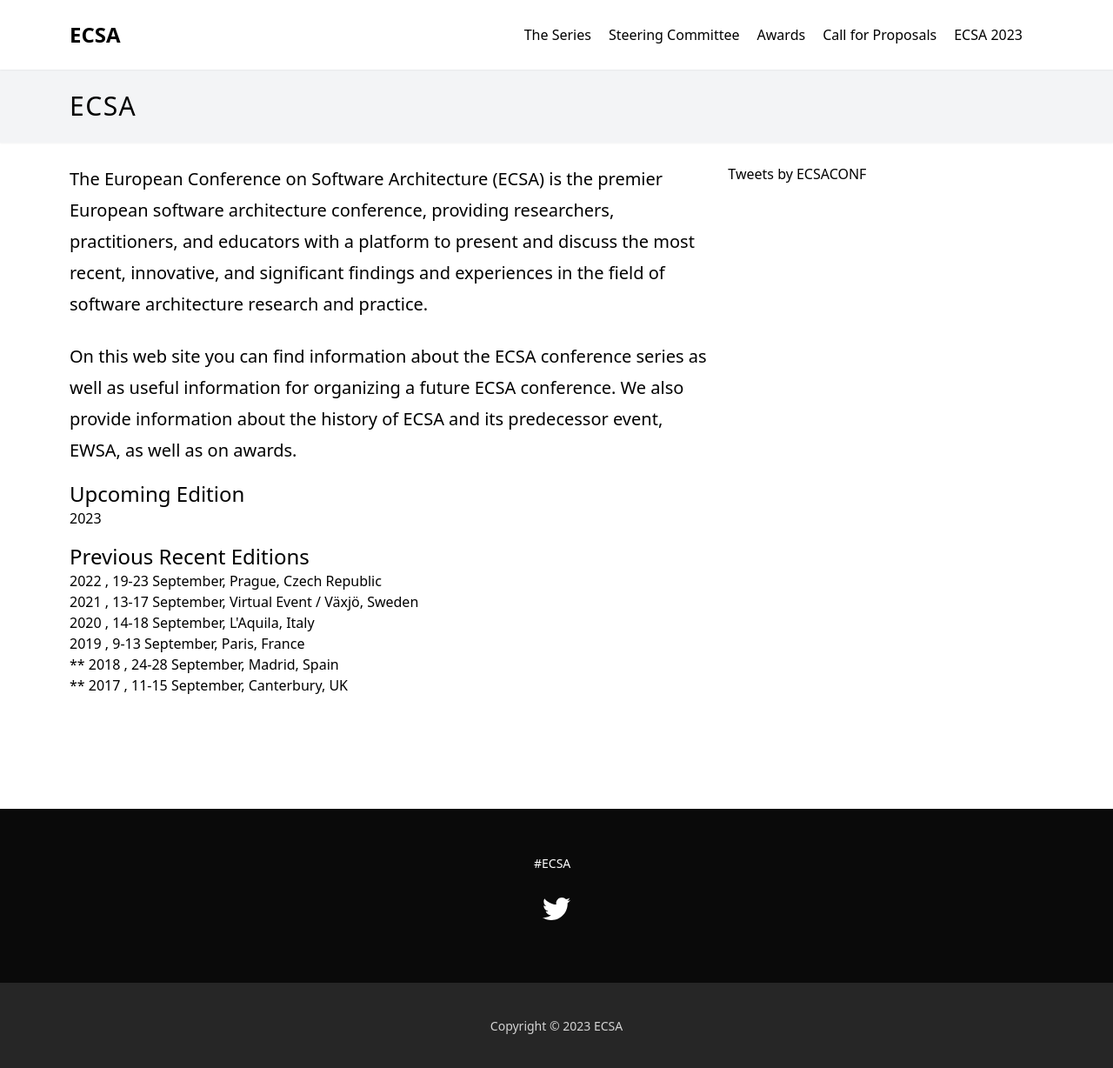
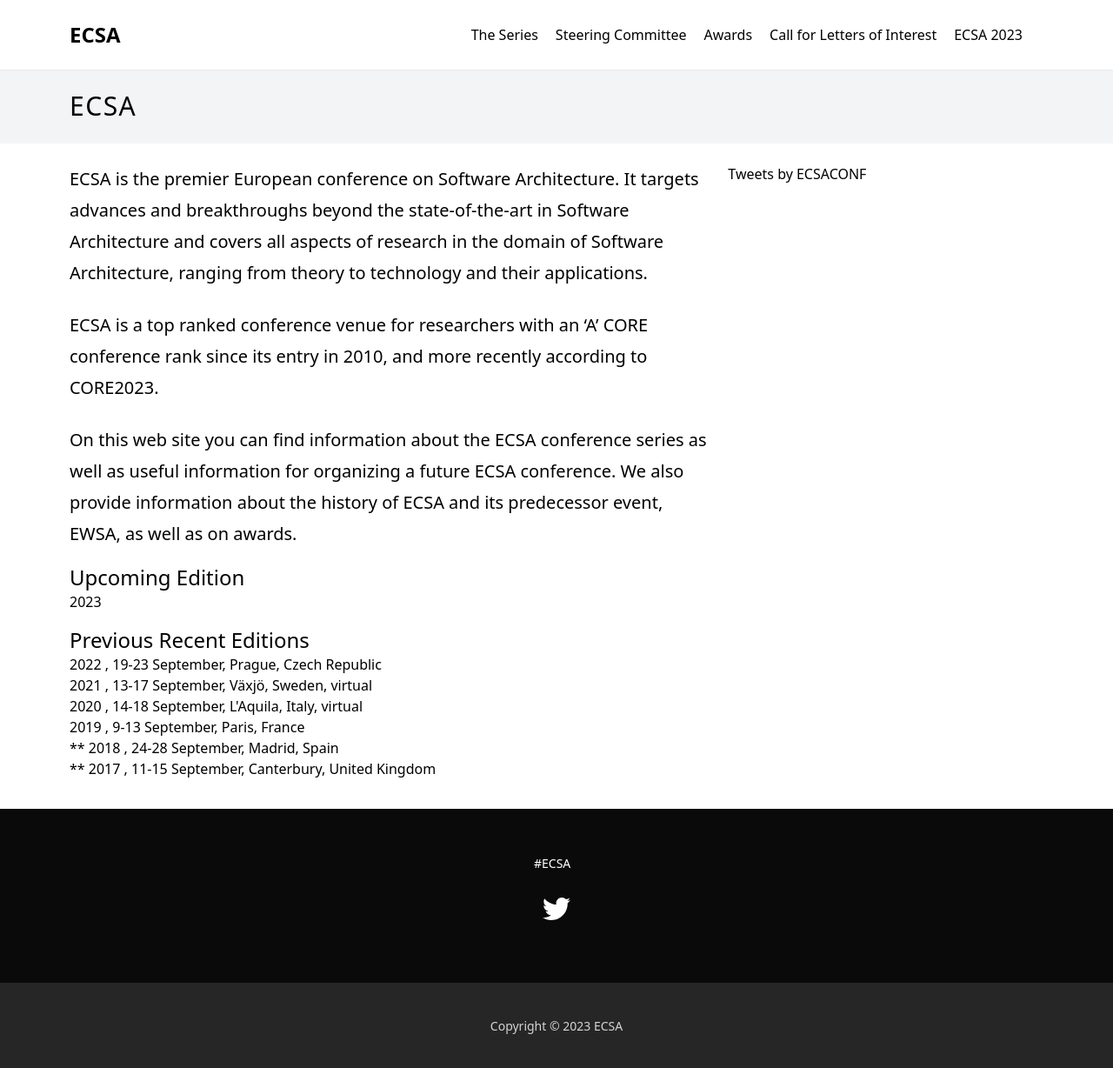
Before and after one commit to ecsa-conferences/ecsa-conferences.github.io, a Jekyll site: the page built from _pages/series.md, in a window 1280 px wide and 1230 px high. Shown: the whole window at 87% size. Built offline with Jekyll 4.4.1, drawn with Linux system fonts in a browser that asks for light colours; nearby versions of some CDN libraries; comment, search, counter and statistics services are not loaded.

Commit message:
Major content update

```diff
--- a/_includes/header.html
+++ b/_includes/header.html
@@ -16,12 +16,11 @@
                   <a href="{{ '/series/awards/' | relative_url }}">Awards</a>
               </li>
               <li>
-                  <a href="{{ '/series/call-for-proposals/' | relative_url }}">Call for Proposals</a>
+                  <a href="{{ '/series/call-for-letters-of-interest/' | relative_url }}">Call for Letters of Interest</a>
               </li>
               <li>
-                {% assign editions = site.data.editions | sort: 'year' | reverse %}
-                {% assign e = editions[0] %}
-                <a href="{{ e.url }}" target="_blank" rel="noopener noreferrer">{{ e.name }} {{ e.year }}</a>
+                {% assign edition = site.data.editions | sort: 'year' | last %}
+                <a href="{{ e.url }}" target="_blank" rel="noopener noreferrer">{{ edition.name }}</a>
               </li>
           </ul>
       </div>
--- a/_pages/series.md
+++ b/_pages/series.md
@@ -4,6 +4,8 @@ title: ECSA
 permalink: /series/
 ---
 
-The European Conference on Software Architecture (ECSA) is the premier European software architecture conference, providing researchers, practitioners, and educators with a platform to present and discuss the most recent, innovative, and significant findings and experiences in the field of software architecture research and practice.
+ECSA is the premier European conference on Software Architecture. It targets advances and breakthroughs beyond the state-of-the-art in Software Architecture and covers all aspects of research in the domain of Software Architecture, ranging from theory to technology and their applications.
 
-On this web site you can find information about the ECSA conference series as well as useful information for organizing a future ECSA conference. We also provide information about the history of ECSA and its predecessor event, EWSA, as well as on awards.
+ECSA is a top ranked conference venue for researchers with an 'A' CORE conference rank since its entry in 2010, and more recently according to [CORE2023](http://portal.core.edu.au/conf-ranks/?search=ECSA&by=all&source=CORE2023).
+
+On this web site you can find information about the ECSA conference series as well as useful information for [organizing a future ECSA conference](/series/call-for-letters-of-interest/). We also provide information about the history of ECSA and its predecessor event, EWSA, as well as on awards.
```
Also changed, not shown: _data/editions.json (+25 -25 lines), _includes/ecsa-list.html (added, +14 -0 lines), _pages/call-for-letters-of-interest.md (added, +35 -0 lines), _pages/call-for-proposals.md (deleted, +0 -10 lines), _pages/history.md (+9 -5 lines), _pages/steering-committee.md (+4 -0 lines).
